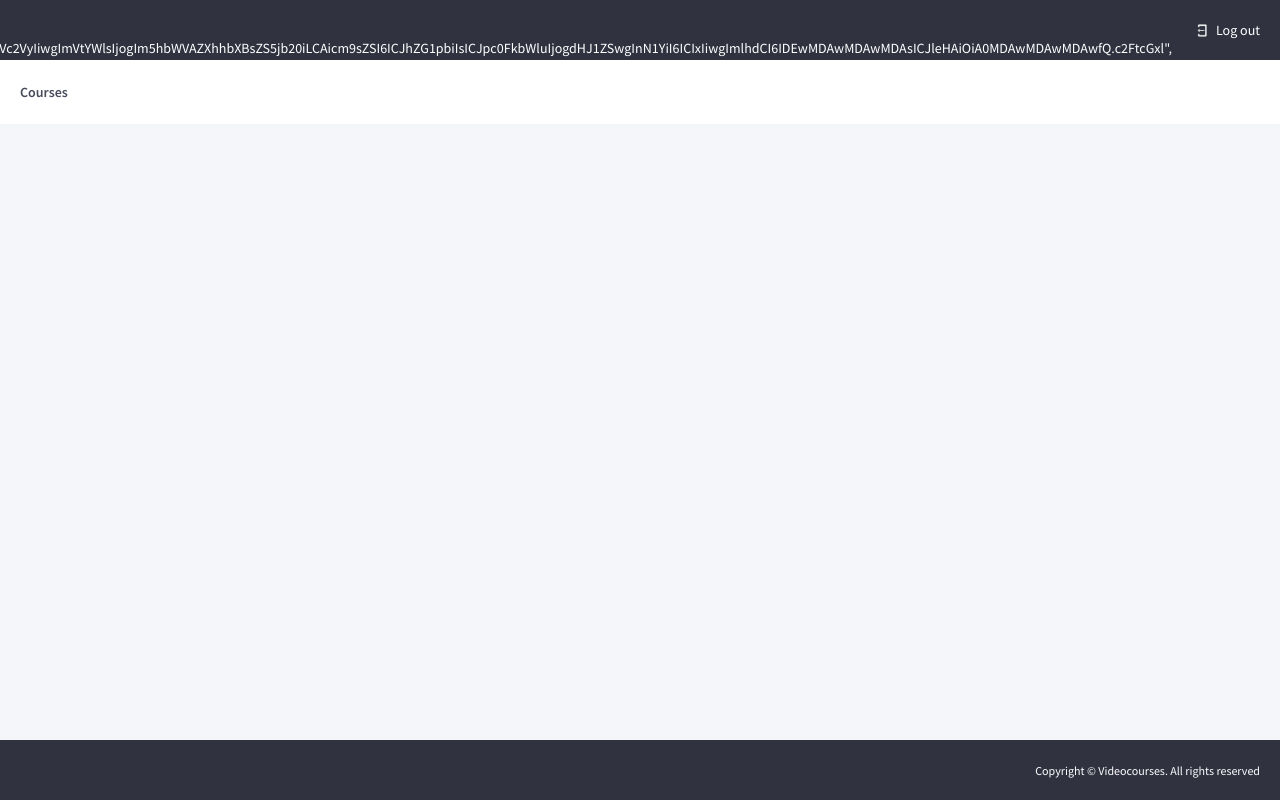
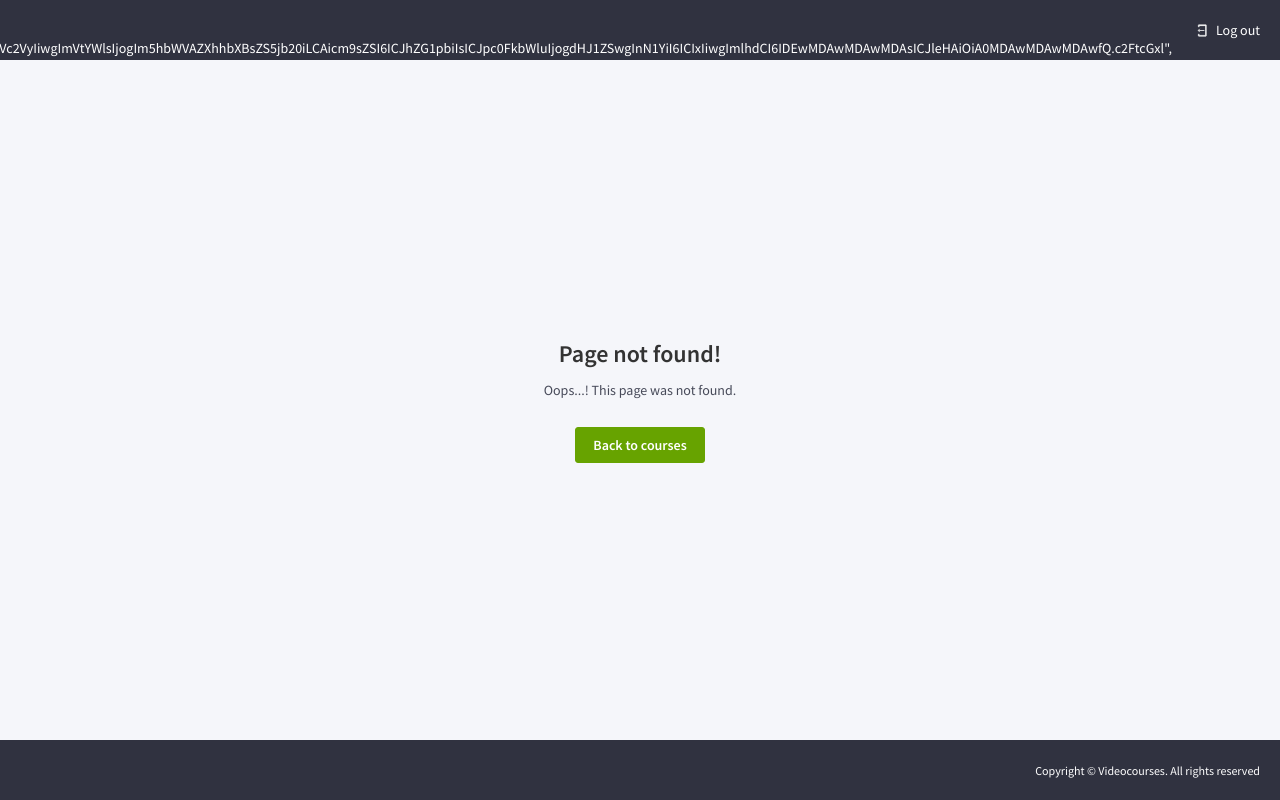
Before and after one commit to fanticus/AGMP2020, an Angular app: page /404 in a window 1280 px wide. Before the commit this address led to /. Built offline with nearby package versions, Linux system fonts and the light colour scheme; sample sign-in values are in the browser's storage.

Commit message:
Added not-found page component

```diff
--- a/src/app/app.component.html
+++ b/src/app/app.component.html
@@ -6,7 +6,7 @@
         </div>
     </header>
     <main class="root-wrapper__main">
-        <div *ngIf="authSrv.isAuthenticated"
+        <div *ngIf="authSrv.isAuthenticated && router.url !== '/404'"
             class="root-wrapper__breadcrumps-wrapper">
             <div class="root-wrapper__breadcrumps">
                 <app-breadcrumps></app-breadcrumps>
--- a/src/app/app.component.ts
+++ b/src/app/app.component.ts
@@ -1,4 +1,5 @@
 import { Component } from '@angular/core';
+import { Router } from '@angular/router';
 
 import { AuthService } from './commons/services/auth/auth.service';
 
@@ -10,6 +11,7 @@ import { AuthService } from './commons/services/auth/auth.service';
 export class AppComponent {
 
     constructor(
-        public authSrv: AuthService
+        public authSrv: AuthService,
+        public router: Router
     ) {}
 }
--- a/src/app/app.declarations.ts
+++ b/src/app/app.declarations.ts
@@ -29,6 +29,8 @@ import {
     CourseFormComponent
 } from './pages/course-page/components/course-form/course-form.component';
 
+import { NotFoundPageComponent } from './pages/not-found-page/components/not-found-page.component';
+
 import { ModalsOverlayComponent } from './modals/components/modals-overlay/modals-overlay.component';
 import {
     ConfirmModalComponent
@@ -54,6 +56,7 @@ export const APP_DECLARATIONS = [
     CoursesPageComponent,
     LoginPageComponent,
     CoursePageComponent,
+    NotFoundPageComponent,
     CourseFormComponent,
     CourseItemComponent,
     LoginFormComponent,
--- a/src/app/app.imports.ts
+++ b/src/app/app.imports.ts
@@ -9,6 +9,9 @@ import { ModalsModule } from './modals/modals.module';
 import { CoursesPageModule } from './pages/courses-page/courses-page.module';
 import { LoginPageModule } from './pages/login-page/login-page.module';
 import { CoursePageModule } from './pages/course-page/course-page.module';
+import {
+    NotFoundPageModule
+} from './pages/not-found-page/not-found-page.module';
 
 export const APP_IMPORTS = [
     RouterTestingModule.withRoutes(ROUTES),
@@ -19,4 +22,5 @@ export const APP_IMPORTS = [
     CoursesPageModule,
     LoginPageModule,
     CoursePageModule,
+    NotFoundPageModule,
 ];
--- a/src/app/app.module.ts
+++ b/src/app/app.module.ts
@@ -9,6 +9,9 @@ import { ModalsModule } from './modals/modals.module';
 import { LoginPageModule } from './pages/login-page/login-page.module';
 import { CoursePageModule } from './pages/course-page/course-page.module';
 import { CoursesPageModule } from './pages/courses-page/courses-page.module';
+import {
+    NotFoundPageModule
+} from './pages/not-found-page/not-found-page.module';
 
 @NgModule({
     declarations: [
@@ -22,6 +25,7 @@ import { CoursesPageModule } from './pages/courses-page/courses-page.module';
         LoginPageModule,
         CoursePageModule,
         CoursesPageModule,
+        NotFoundPageModule,
     ],
     providers: [],
     bootstrap: [ AppComponent ]
--- /dev/null
+++ b/src/app/pages/not-found-page/components/not-found-page.component.html
@@ -0,0 +1,9 @@
+<div class="not-found-page">
+    <div class="not-found-page__block">
+        <h3 class="not-found-page__title">Page not found!</h3>
+        <p class="not-found-page__description">Oops...! This page was not found.</p>
+        <a class="button button--primary not-found-page__button"
+            routerLink="/courses"
+        >Back to courses</a>
+    </div>
+</div>
--- /dev/null
+++ b/src/app/pages/not-found-page/components/not-found-page.component.scss
@@ -0,0 +1,30 @@
+@import "../../../../scss/colors.scss";
+@import "../../../../scss/variables.scss";
+@import "../../../../scss/mixins.scss";
+
+.not-found-page {
+    width: 100%;
+    height: 100%;
+
+    @include element (block) {
+        display: flex;
+        flex-direction: column;
+        justify-content: center;
+        align-items: center;
+        width: 100%;
+        height: 100%;
+    }
+    @include element (title) {
+        @include content-title;
+        font-size: 24px;
+        margin-bottom: 12px;
+    }
+    @include element (description) {
+        @include content-text;
+        font-size: 14px;
+    }
+    @include element (button) {
+        margin-top: 28px;
+        margin-left: 0;
+    }
+}
--- /dev/null
+++ b/src/app/pages/not-found-page/components/not-found-page.component.ts
@@ -0,0 +1,15 @@
+import { Component, OnInit } from '@angular/core';
+
+@Component({
+  selector: 'app-not-found-page',
+  templateUrl: './not-found-page.component.html',
+  styleUrls: ['./not-found-page.component.scss']
+})
+export class NotFoundPageComponent implements OnInit {
+
+  constructor() { }
+
+  ngOnInit(): void {
+  }
+
+}
```
Also changed, not shown: src/app/app-routing.module.ts (+6 -1 lines), src/app/pages/not-found-page/not-found-page.module.ts (added, +20 -0 lines), 1 other file (tests, documents, lock files or other folders).
